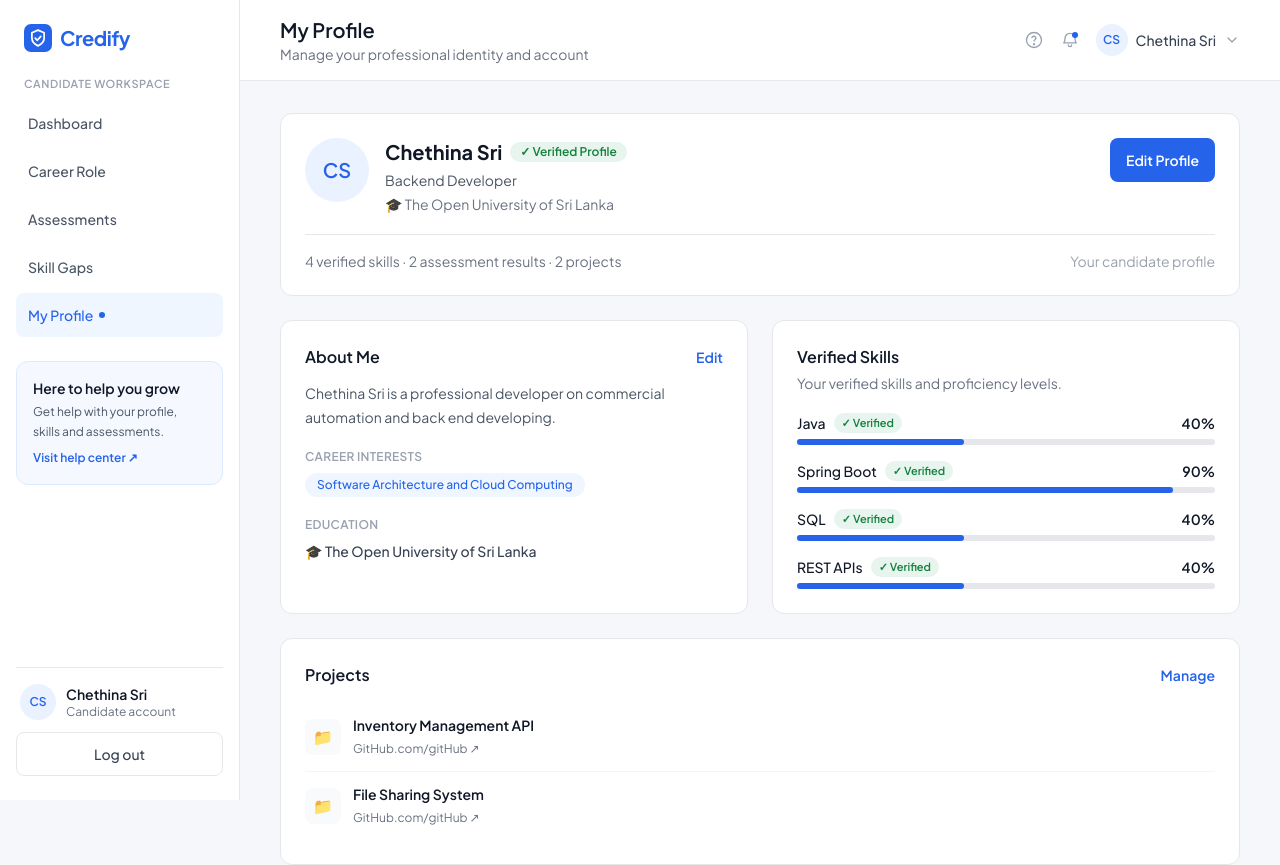
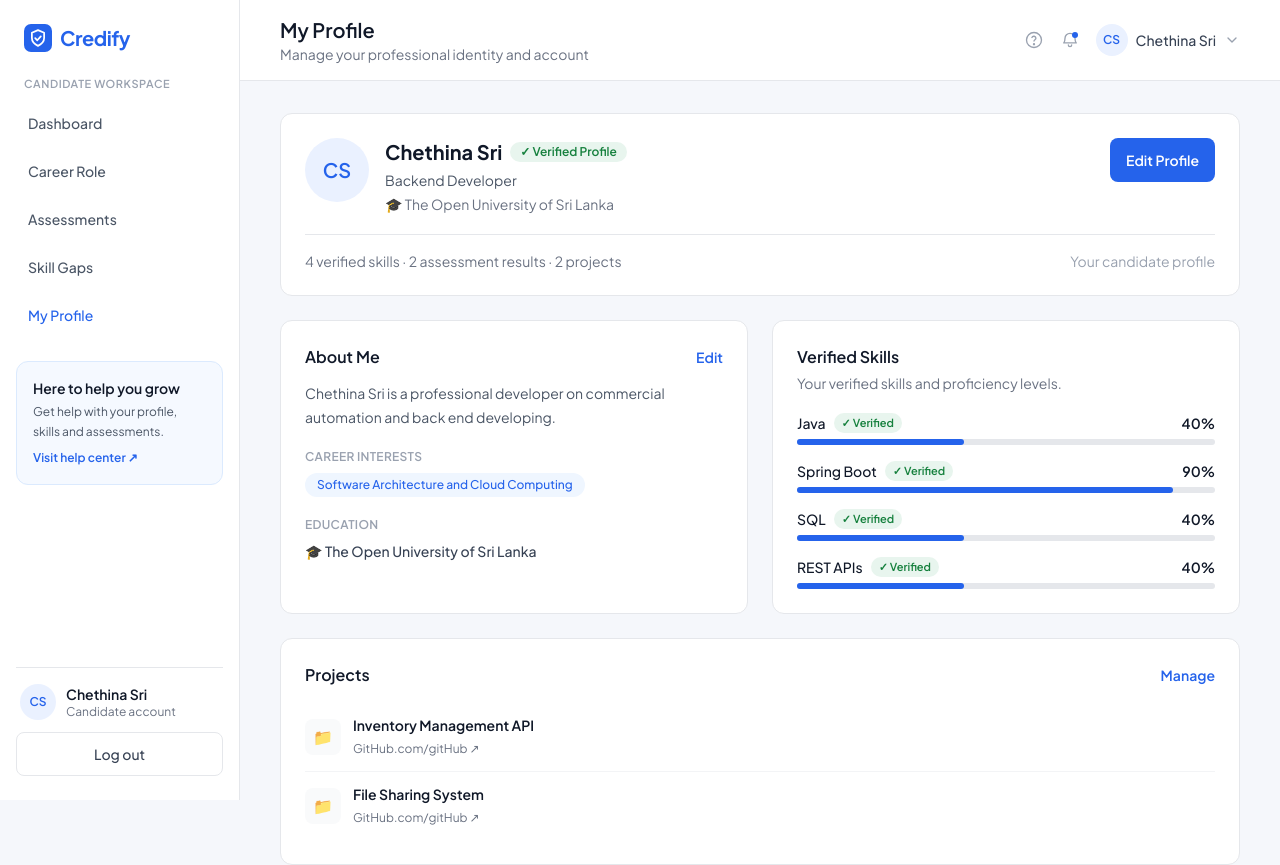
Before and after one commit to kaushalya4646/Credify-, a React (Vite) app in the folder client/: page /candidate/profile in a window 1280 px wide. Shown: the top 865 px of the page. Built offline with nearby package versions, Linux system fonts and the light colour scheme.

Commit message:
updated navbar

```diff
--- a/client/src/pages/CandidateProfilePage.jsx
+++ b/client/src/pages/CandidateProfilePage.jsx
@@ -197,14 +197,11 @@ export default function CandidateProfilePage() {
                 to={item.to}
                 className={`flex min-h-11 items-center gap-1.5 rounded-lg px-3 text-sm font-medium ${
                   active
-                    ? "bg-blue-50 text-primary"
+                    ? "text-primary"
                     : "text-gray-600 hover:bg-gray-50"
                 }`}
               >
                 {item.label}
-                {active && (
-                  <span className="h-1.5 w-1.5 rounded-full bg-primary" />
-                )}
               </Link>
             );
           })}
```
